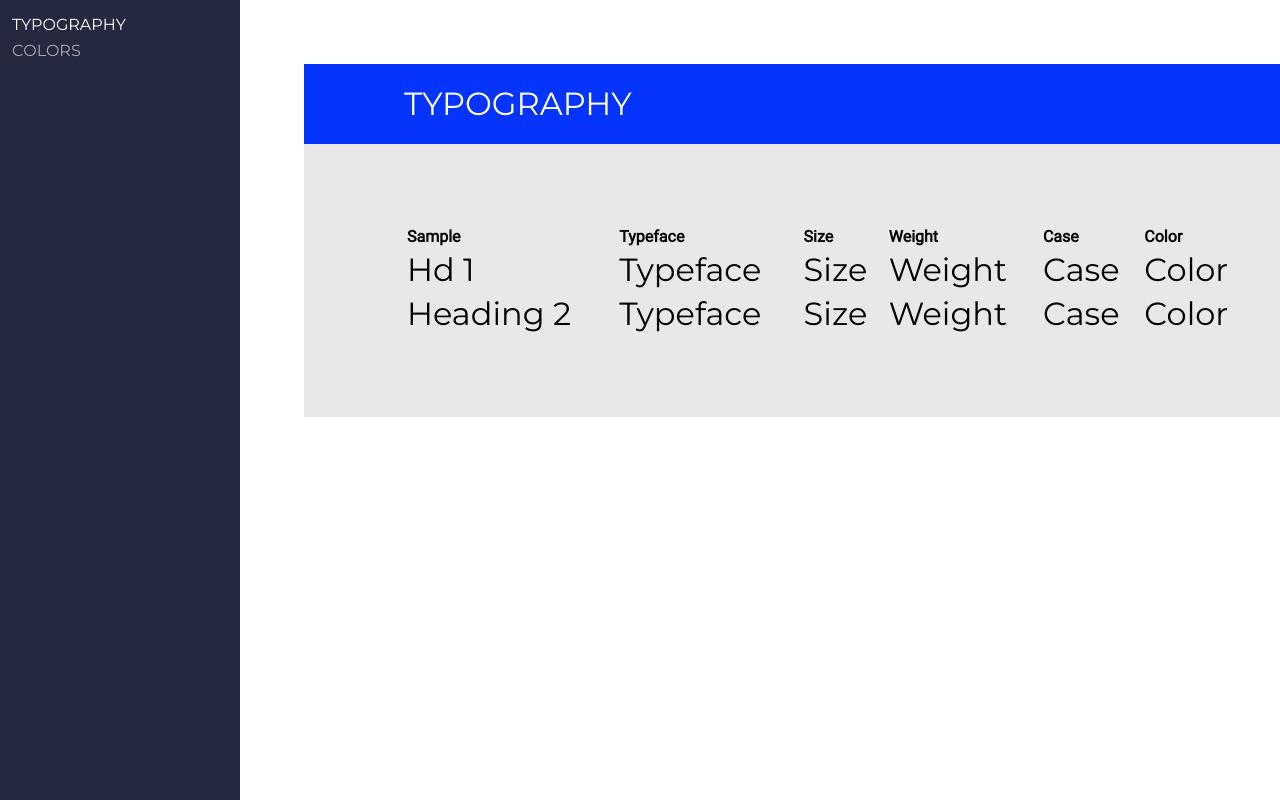
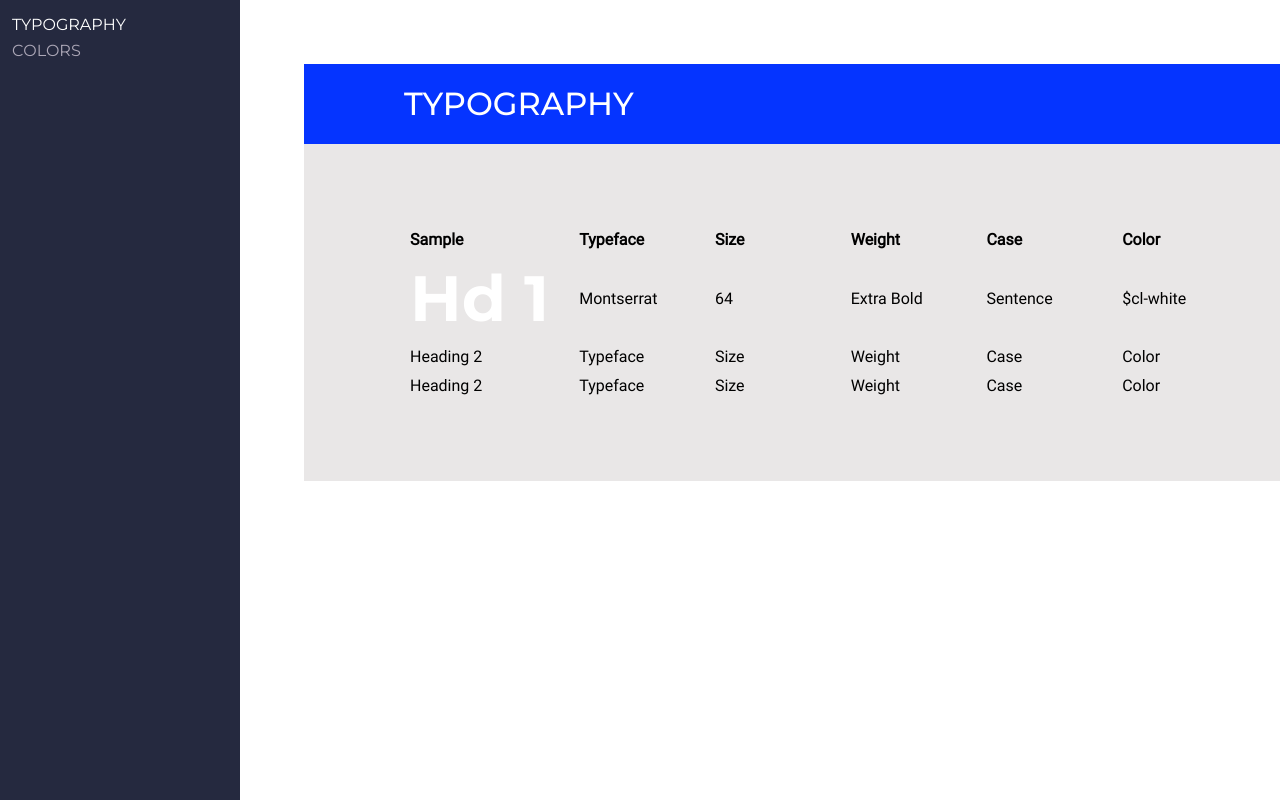
Before and after one commit to mczekajski/car-dealer-app, an Angular app: page /ui/typography in a window 1280 px wide. Shown: the top 800 px of the page. Built offline with nearby package versions, Linux system fonts and the light colour scheme.

Commit message:
ui2/typography-table

```diff
--- a/src/app/pages/ui-page/typography/typography.component.html
+++ b/src/app/pages/ui-page/typography/typography.component.html
@@ -11,7 +11,19 @@
 
     <!-- h1 -->
     <tr>
-      <td>Hd 1</td>
+      <td>
+        <h1>Hd 1</h1>
+      </td>
+      <td>Montserrat</td>
+      <td>64</td>
+      <td>Extra Bold</td>
+      <td>Sentence</td>
+      <td>$cl-white</td>
+    </tr>
+
+    <!-- h2 -->
+    <tr>
+      <td>Heading 2</td>
       <td>Typeface</td>
       <td>Size</td>
       <td>Weight</td>
--- a/src/app/pages/ui-page/typography/typography.component.scss
+++ b/src/app/pages/ui-page/typography/typography.component.scss
@@ -1,10 +1,27 @@
 @import 'src/styles/global.scss';
+
+.window {
+  width: 1440px !important;
+}
 
 table {
   width: 100%;
 }
 
+th, td {
+  text-align: left;
+  padding: 4px;
+}
+
 th {
   font: 600 16px/19px 'Roboto', sans-serif;
-  text-align: left;
 }
+
+td {
+  font: 300 16px/19px 'Roboto', sans-serif;
+  width: calc(80%/5)
+}
+
+td:first-of-type {
+  width: calc(20%)
+}
--- a/src/styles.scss
+++ b/src/styles.scss
@@ -1,21 +1,6 @@
 /* You can add global styles to this file, and also import other style files */
 @import '~normalize.css';
 @import 'src/styles/global.scss';
-
-@font-face {
-  font-family: 'Montserrat';
-  src: url('../src/assets/fonts/Montserrat/Montserrat-Regular.ttf');
-}
-
-@font-face {
-  font-family: 'Roboto';
-  src: url('../src/assets/fonts/Roboto/Roboto-Regular.ttf');
-}
-
-@font-face {
-  font-family: 'Oxanium';
-  src: url('../src/assets/fonts/Oxanium/Oxanium-Regular.ttf');
-}
 
 * {
   box-sizing: border-box;
@@ -24,3 +9,37 @@
 body {
   font-family: $font-primary;
 }
+
+// Montserrat
+@font-face {
+  font-family: 'Montserrat';
+  src: url('../src/assets/fonts/Montserrat/Montserrat-Regular.ttf');
+  font-weight: 400;
+  font-style: normal;
+}
+
+@font-face {
+  font-family: 'Montserrat';
+  src: url('../src/assets/fonts/Montserrat/Montserrat-Medium.ttf');
+  font-weight: 500;
+  font-style: normal;
+}
+
+@font-face {
+  font-family: 'Montserrat';
+  src: url('../src/assets/fonts/Montserrat/Montserrat-Bold.ttf');
+  font-weight: 600;
+  font-style: normal;
+}
+
+// Roboto
+@font-face {
+  font-family: 'Roboto';
+  src: url('../src/assets/fonts/Roboto/Roboto-Regular.ttf');
+}
+
+// Oxanium
+@font-face {
+  font-family: 'Oxanium';
+  src: url('../src/assets/fonts/Oxanium/Oxanium-Regular.ttf');
+}
--- a/src/styles/_fonts.scss
+++ b/src/styles/_fonts.scss
@@ -1 +1,3 @@
 $font-primary: 'Montserrat', sans-serif;
+$font-secondary: 'Oxanium', sans-serif;
+$font-tertiary: 'Roboto', sans-serif;
--- /dev/null
+++ b/src/styles/_headings.scss
@@ -0,0 +1,11 @@
+h1, h2, h3, h4, h5, h6 {
+  margin: 0;
+  padding: 0;
+  font-size: inherit;
+  font-weight: normal;
+}
+
+h1 {
+  font: bold 64px/78px $font-primary;
+  color: $cl-white;
+}
--- a/src/styles/global.scss
+++ b/src/styles/global.scss
@@ -1,2 +1,3 @@
 @import 'src/styles/_colors.scss';
 @import 'src/styles/_fonts.scss';
+@import 'src/styles/_headings.scss';
```
